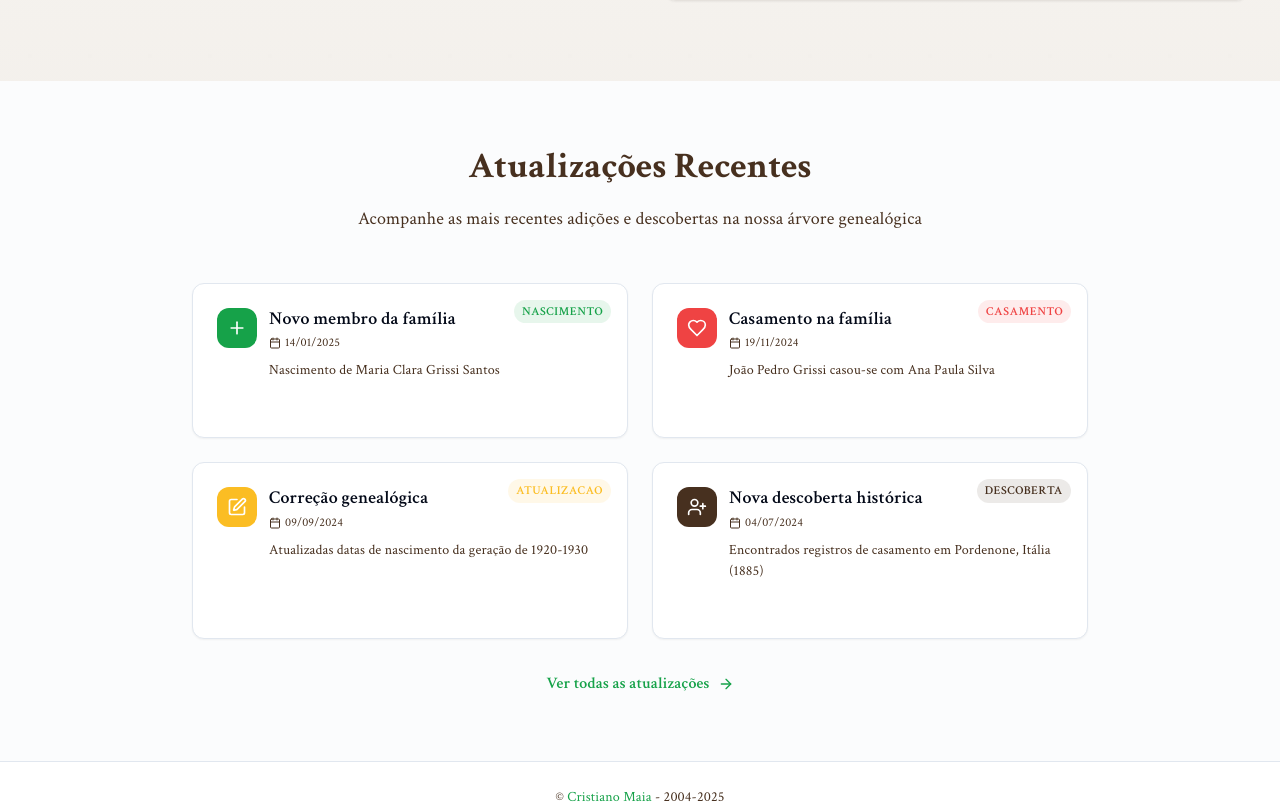
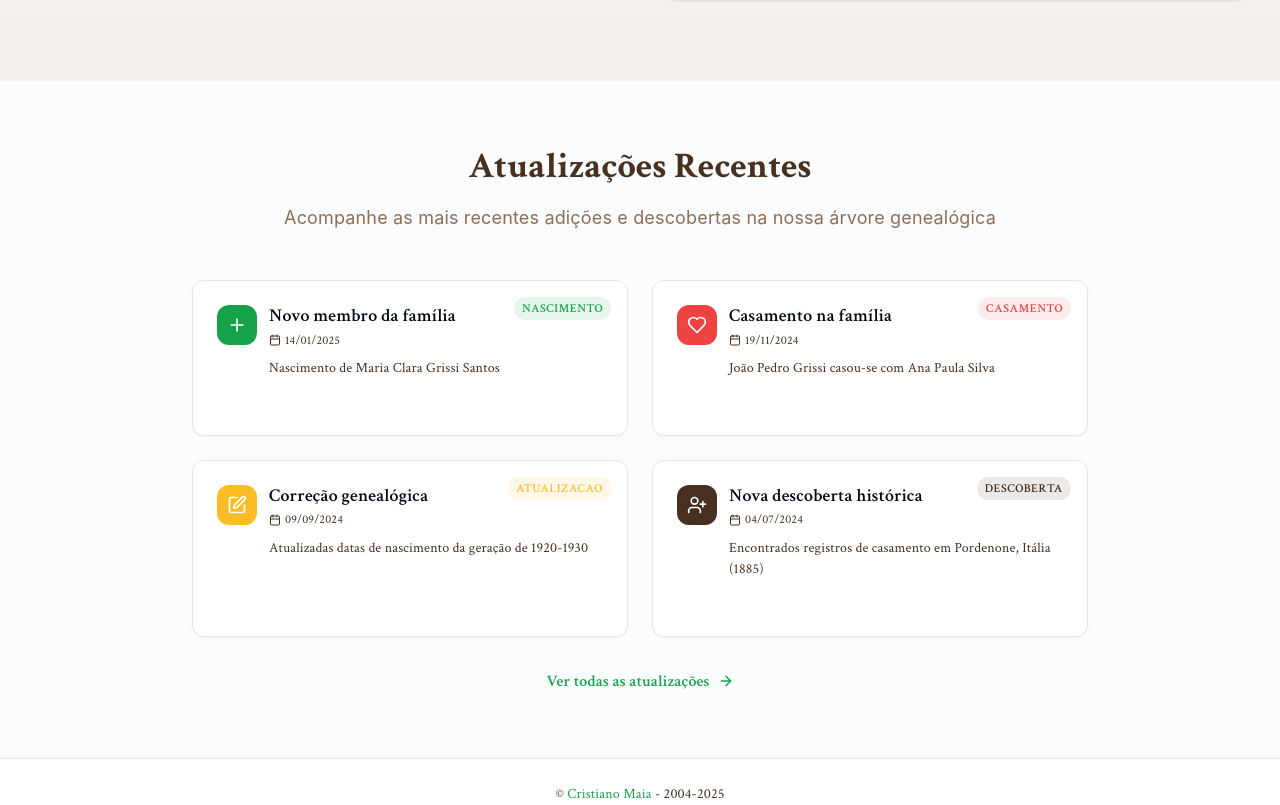
Before and after one commit to criscmaia/site_grissi, a PHP site: page / in a window 1280 px wide. Shown: the part 699-1504 px from the top of the page. Run offline with PHP 8.4, Linux system fonts and the light colour scheme.

Commit message:
Refactor updates-subtitle styles in index.css for improved design consistency
Update the .updates-subtitle class in index.css to enhance typography and color scheme, aligning with modern design standards. Adjust font size, color, and layout properties for better readability and visual appeal, while ensuring a cohesive look with the overall site design.

```diff
--- a/index.css
+++ b/index.css
@@ -879,10 +879,46 @@ header .container {
 }
 
 .updates-subtitle {
-    font-size: 1.125rem;
-    color: hsl(var(--muted-foreground));
-    max-width: 600px;
-    margin: 0 auto;
+    font-size: 18px;
+    color: rgb(143, 110, 86);
+    /* max-width: 600px; */
+    margin: 0;
+    text-align: center;
+    font-family: Inter, Helvetica, sans-serif;
+    line-height: 28px;
+    height: 28px;
+    /* width: 600px; */
+    box-sizing: border-box;
+    display: block;
+    font-feature-settings: normal;
+    font-variation-settings: normal;
+    margin-block-start: 0px;
+    margin-block-end: 0px;
+    margin-inline-start: 0px;
+    margin-inline-end: 0px;
+    margin-left: 0px;
+    margin-right: 0px;
+    margin-top: 0px;
+    margin-bottom: 0px;
+    padding-top: 0px;
+    padding-bottom: 0px;
+    padding-left: 0px;
+    padding-right: 0px;
+    text-size-adjust: 100%;
+    unicode-bidi: isolate;
+    -webkit-tap-highlight-color: rgba(0, 0, 0, 0);
+    border-bottom-color: rgb(229, 225, 220);
+    border-bottom-style: solid;
+    border-bottom-width: 0px;
+    border-left-color: rgb(229, 225, 220);
+    border-left-style: solid;
+    border-left-width: 0px;
+    border-right-color: rgb(229, 225, 220);
+    border-right-style: solid;
+    border-right-width: 0px;
+    border-top-color: rgb(229, 225, 220);
+    border-top-style: solid;
+    border-top-width: 0px;
 }
 
 .updates-grid {
```
